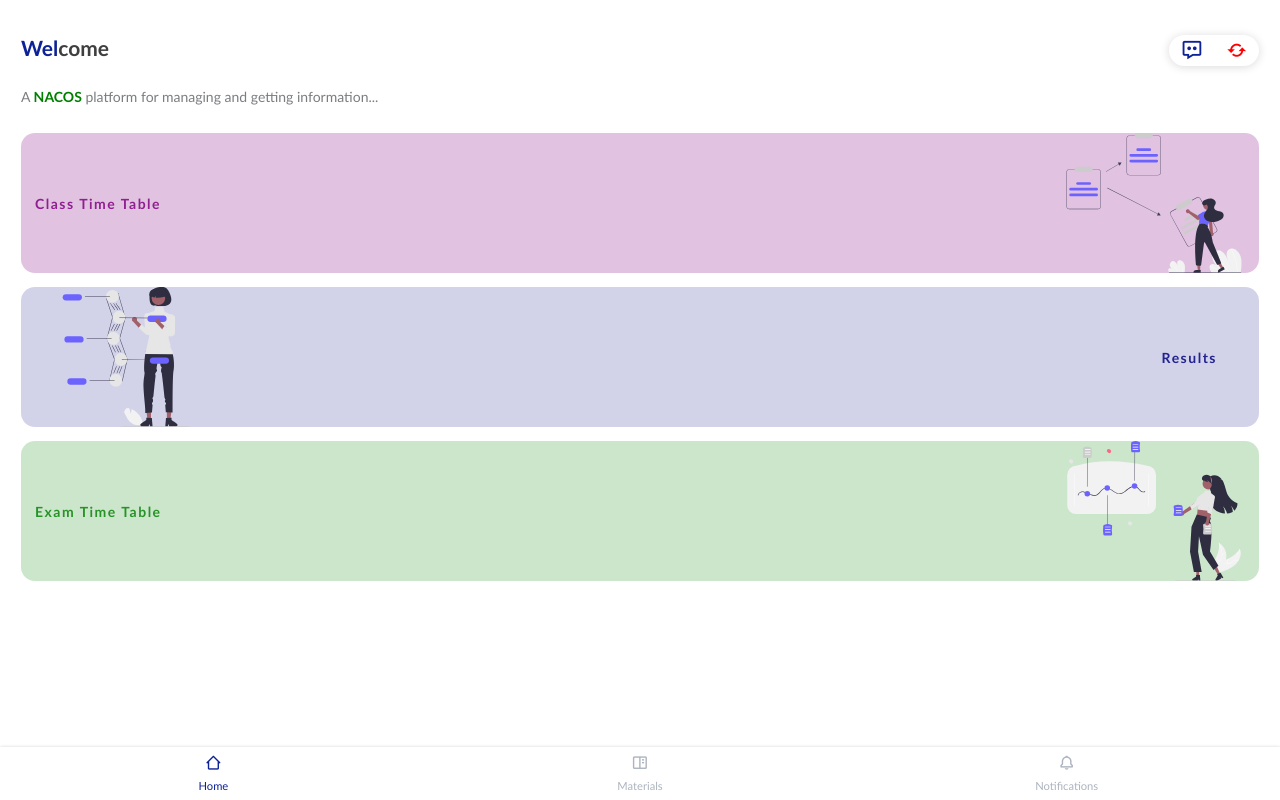
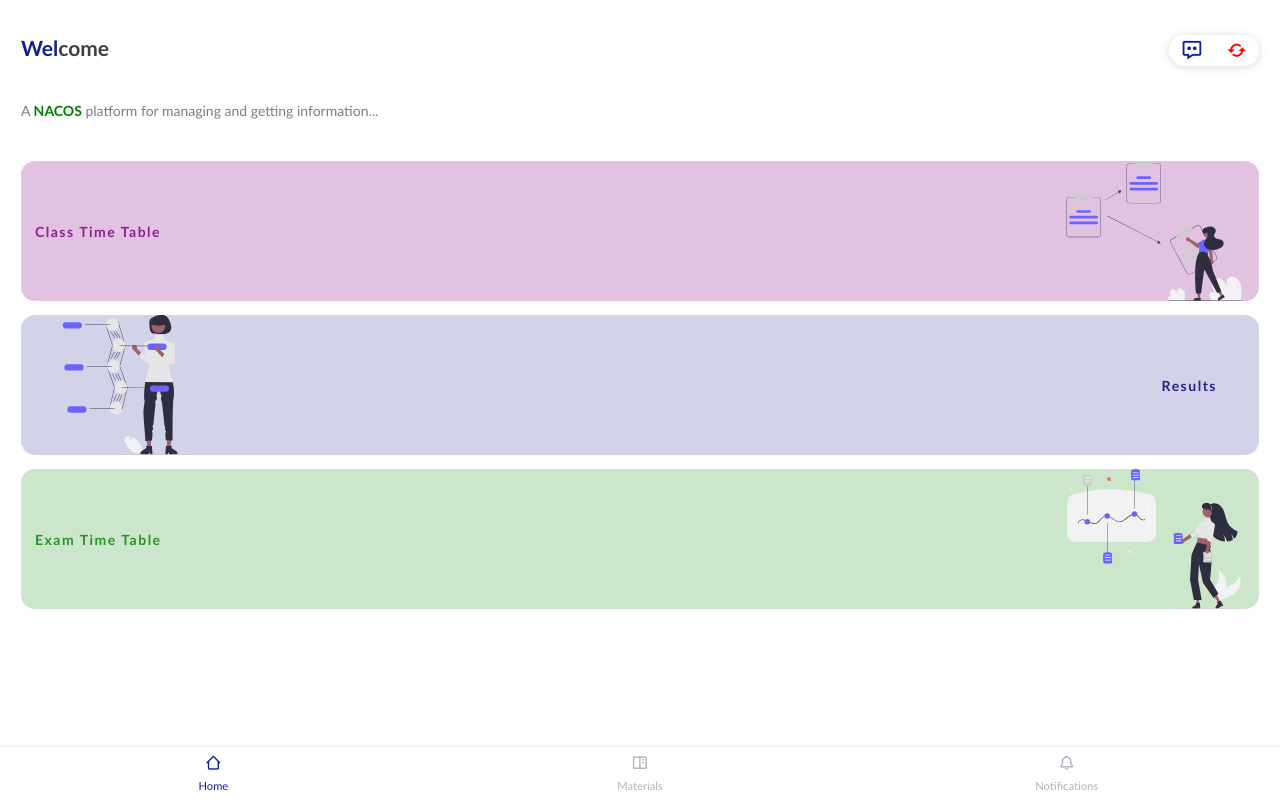
Before and after one commit to Nelkeys/nacos-aksuchapter-app, a plain HTML site: page index.html in a window 1280 px wide. Drawn offline with nearby package versions, Linux system fonts and the light colour scheme.

Commit message:
adjustments

```diff
--- a/css/index.css
+++ b/css/index.css
@@ -18,7 +18,7 @@ header h2 span{
     color: var(--headingText);
 }
 .welcome p{
-    margin-top: 2em;
+    margin-top: 3em;
     color: var(--normalText);
 }
 .welcome P span{
@@ -47,7 +47,7 @@ header h2 span{
 
 
 .link-container{
-    padding: 2em 1.5em 1em 1.5em;
+    padding: 3em 1.5em 1em 1.5em;
     margin: 0em 0 2em 0;
 }
 
--- a/js/loader.js
+++ b/js/loader.js
@@ -14,7 +14,7 @@ document.addEventListener("DOMContentLoaded", function () {
         document.querySelector(".loader-container").style.display = "none";
         contentElement.style.display = "block";
       }
-    }, 20);
+    }, 10);
 });
 
 
```
Also changed, not shown: manifest.json.
